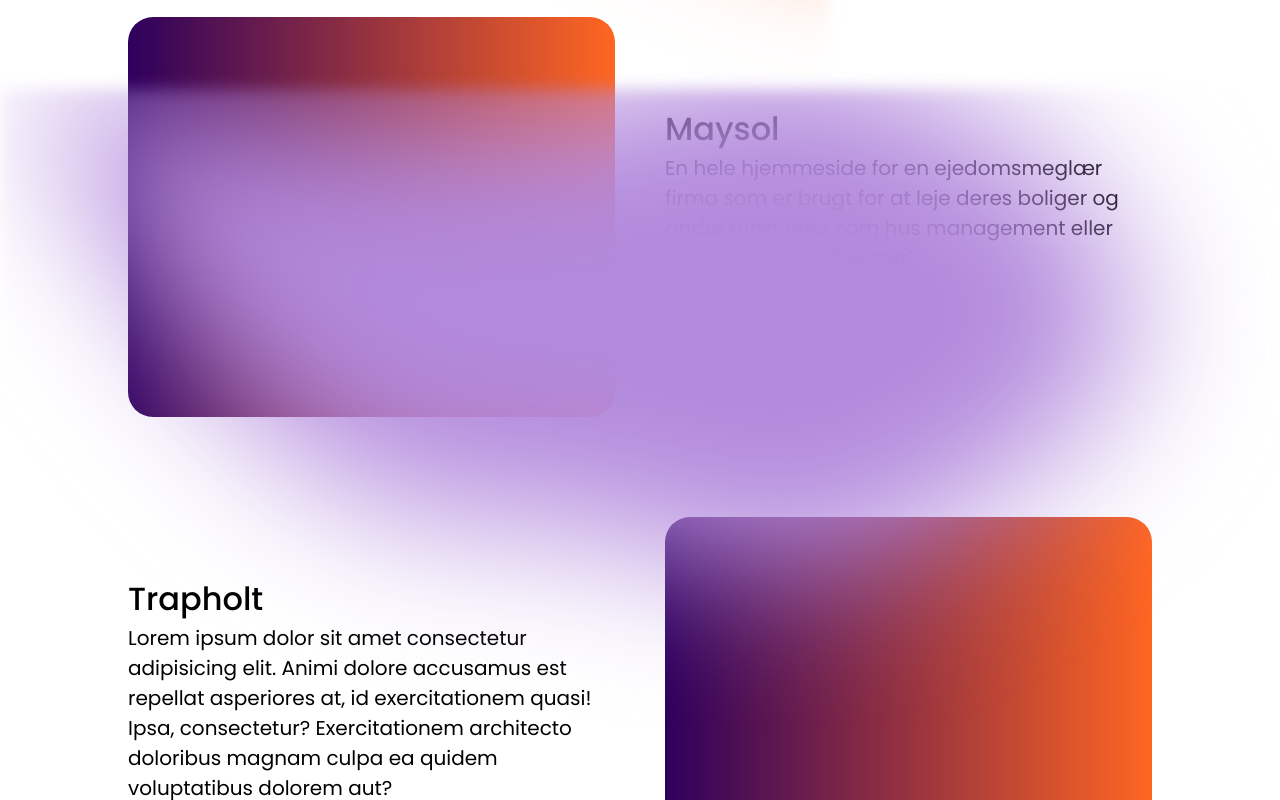
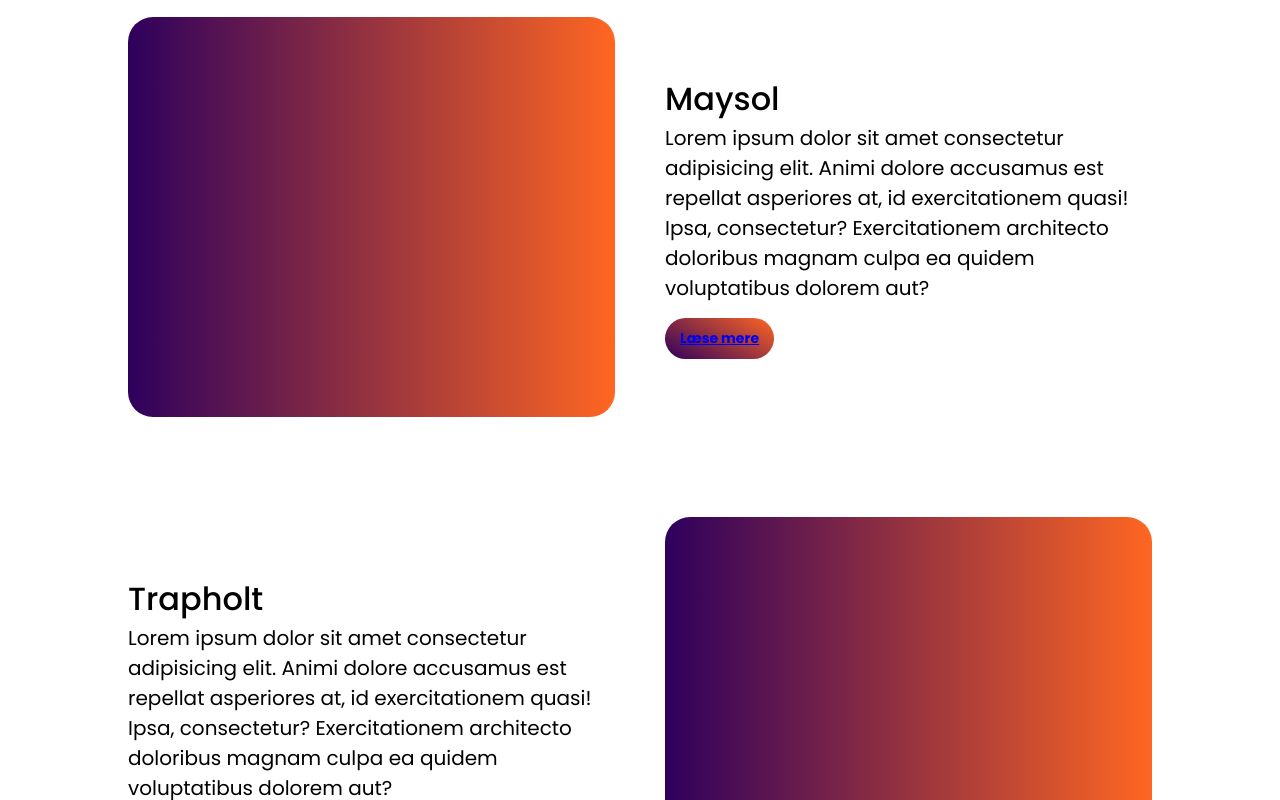
Before and after one commit to smw22/Portfolio, a Vue app in the folder Portfolio/: page / in a window 1280 px wide. Shown: the part 2200-3000 px from the top of the page. Built offline with nearby package versions, Linux system fonts and the light colour scheme.

Commit message:
object loop

```diff
--- a/Portfolio/package.json
+++ b/Portfolio/package.json
@@ -10,6 +10,7 @@
   },
   "dependencies": {
     "@vueuse/motion": "^2.1.0",
+    "firebase": "^10.11.0",
     "vue": "^3.4.21",
     "vue-router": "^4.3.0"
   },
--- a/Portfolio/src/components/FirstSection.vue
+++ b/Portfolio/src/components/FirstSection.vue
@@ -5,7 +5,7 @@
 <template>
     <div id="scrollToOne" class="container">
         <div class="blur-container">
-            <svg width="899" height="873" viewBox="0 0 899 873" fill="none" xmlns="http://www.w3.org/2000/svg" class="blur-svg-1">
+            <svg width="450" height="435" viewBox="0 0 899 873" fill="none" xmlns="http://www.w3.org/2000/svg" class="blur-svg-1">
             <g filter="url(#filter0_f_18_5)">
             <ellipse cx="309" cy="478" rx="440" ry="328" fill="#7E00FF"/>
             </g>
@@ -18,7 +18,7 @@
             </defs>
             </svg>
 
-            <svg width="954" height="733" viewBox="0 0 954 733" fill="none" xmlns="http://www.w3.org/2000/svg" class="blur-svg-2">
+            <svg width="425" height="350" viewBox="0 0 954 733" fill="none" xmlns="http://www.w3.org/2000/svg" class="blur-svg-2">
             <g filter="url(#filter0_f_18_7)">
             <path d="M746.772 639.194C657.568 690.752 332.168 476.616 150.942 342.151C350.621 370.945 433.017 241.672 459.907 172.303C486.797 102.935 884.135 203.623 940.735 458.035C997.336 712.447 858.278 574.746 746.772 639.194Z" fill="#FF7B40"/>
             </g>
@@ -31,7 +31,7 @@
             </defs>
             </svg>
 
-            <svg width="828" height="662" viewBox="0 0 828 662" fill="none" xmlns="http://www.w3.org/2000/svg" class="blur-svg-3">
+            <svg width="414" height="330" viewBox="0 0 828 662" fill="none" xmlns="http://www.w3.org/2000/svg" class="blur-svg-3">
             <g filter="url(#filter0_f_18_8)">
             <path d="M927.041 166.401C1224.71 163.174 1023.93 395.444 886.33 511.982C674.985 440.458 234.117 257.362 161.41 97.1707C70.5255 -103.069 565.212 -83.699 572.802 24.9541C580.392 133.607 554.948 170.435 927.041 166.401Z" fill="#F36F34"/>
             </g>
@@ -44,7 +44,7 @@
             </defs>
             </svg>
 
-            <svg width="1280" height="633" viewBox="0 0 1280 633" fill="none" xmlns="http://www.w3.org/2000/svg" class="blur-svg-4">
+            <svg width="640" height="315" viewBox="0 0 1280 633" fill="none" xmlns="http://www.w3.org/2000/svg" class="blur-svg-4">
             <g filter="url(#filter0_f_18_6)">
             <path d="M475.003 428.828C265.425 430.669 95.914 143.522 24 -27.5075C279.808 73.73 594.175 12.3739 736.975 -27.5075C879.776 -67.3889 1324.62 165.764 1032.85 374.375C741.085 582.985 736.975 426.527 475.003 428.828Z" fill="#B289DC"/>
             </g>
--- a/Portfolio/src/components/ThirdSection.vue
+++ b/Portfolio/src/components/ThirdSection.vue
@@ -1,28 +1,67 @@
 <script setup>
-// import { RouterLink } from "vue-router";
-// import{ ref, computed } from 'vue'
-// import getPortfolio from "@/modules/getPortfolio"
+import { RouterLink } from "vue-router";
+import{ ref, computed } from 'vue'
+import getPortfolio from "@/modules/getPortfolio"
 
-// const { portfolioItems } = getPortfolio()
+const { portfolioItems } = getPortfolio()
 
-//   let selectedCategory = ref("")
+  let selectedCategory = ref("")
 
-//   const filteredPortfolioItems = computed(() =>{
-//     if (selectedCategory.value == '') {
-//       return portfolioItems.value
-//     }
-//     else {
-//       return portfolioItems.value.filter(item => item.category == selectedCategory.value)
-//     }
-//   })
+  const filteredPortfolioItems = computed(() =>{
+    if (selectedCategory.value == '') {
+      return portfolioItems.value
+    }
+    else {
+      return portfolioItems.value.filter(item => item.category == selectedCategory.value)
+    }
+  });
+
+  const toggleActive = (item) => {
+  item.active = !item.active;
+  };
+
 </script>
 
 <template>
     <div id="scrollToThree" class="third-container">
         <h1 class="projects-title">Projekter</h1>
+
         <div class="projects">
 
-            <div class="project-1 project">
+            <div v-for="(portfolioItem, index) in filteredPortfolioItems" :key="portfolioItem.id" class="project" :class="{ 'reverse': index % 2 !== 0 }">
+
+                <div class="project-image">
+                    <!-- <img :src="portfolioItem.image" alt=""> -->
+                </div>
+                <div class="project-text">
+                    <h1 class="project-title">{{ portfolioItem.title }}</h1>
+                    <div class="project-description">
+                        {{ portfolioItem.description }}
+                    </div>
+                    <button class="project-button">
+                        <router-link :to="`/projects/${portfolioItem.id}`">
+                            Læse mere
+                        </router-link>
+                    </button>
+                </div>
+
+                <!-- <h2>{{ portfolioItem.title }}</h2>
+                <p>{{ portfolioItem.description }}</p>
+                <p :class="portfolioItem.category">{{ portfolioItem.category }}</p>
+                <router-link :to="`/projects/${portfolioItem.id}`">
+                Go to Portfolio items
+                </router-link>
+
+                <div v-if="portfolioItem.link">
+                <a :href="portfolioItem.link">Link</a>
+                </div>
+                <div v-else>
+
+                </div> -->
+
+            </div>
+
+            <!-- <div class="project-1 project">
                 <div class="project-image">
 
                 </div>
@@ -88,7 +127,7 @@
                     </div>
                     <button class="project-button">Læse mere</button>
                 </div>
-            </div>
+            </div> -->
 
         </div>
     </div>
@@ -113,6 +152,9 @@
             gap: 50px;
             justify-content: space-between;
             align-items: center;
+            &.reverse {
+                flex-direction: row-reverse; // This will reverse the flex direction for even projects
+            }
                 .project-image{
                     width: 600px;
                     height: 400px;
--- a/Portfolio/src/modules/getPortfolio.js
+++ b/Portfolio/src/modules/getPortfolio.js
@@ -15,14 +15,14 @@ const getPortfolioItems = () => {
         description: 'Lorem ipsum dolor sit amet consectetur adipisicing elit. Animi dolore accusamus est repellat asperiores at, id exercitationem quasi! Ipsa, consectetur? Exercitationem architecto doloribus magnam culpa ea quidem voluptatibus dolorem aut?',
         button: 'Læse mere',
         image: image1,
-        category: web,
+        category: "web",
         },
         {
         id: 2,
         title: 'Trapholt',
         description: 'Lorem ipsum dolor sit amet consectetur adipisicing elit. Animi dolore accusamus est repellat asperiores at, id exercitationem quasi! Ipsa, consectetur? Exercitationem architecto doloribus magnam culpa ea quidem voluptatibus dolorem aut?',
         image: image2,
-        category: web,
+        category: "web",
         },
         {
         id: 3,
@@ -30,7 +30,7 @@ const getPortfolioItems = () => {
         description: 'Lorem ipsum dolor sit amet consectetur adipisicing elit. Animi dolore accusamus est repellat asperiores at, id exercitationem quasi! Ipsa, consectetur? Exercitationem architecto doloribus magnam culpa ea quidem voluptatibus dolorem aut?',
         button: 'Læse mere',
         image: image3,
-        category: design,
+        category: "design",
         },
         {
         id: 4,
@@ -38,7 +38,7 @@ const getPortfolioItems = () => {
         description: 'Lorem ipsum dolor sit amet consectetur adipisicing elit. Animi dolore accusamus est repellat asperiores at, id exercitationem quasi! Ipsa, consectetur? Exercitationem architecto doloribus magnam culpa ea quidem voluptatibus dolorem aut?',
         button: 'Læse mere',
         image: image4,
-        category: web,
+        category: "web",
         },
         {
         id: 5,
@@ -46,7 +46,7 @@ const getPortfolioItems = () => {
         description: 'Lorem ipsum dolor sit amet consectetur adipisicing elit. Animi dolore accusamus est repellat asperiores at, id exercitationem quasi! Ipsa, consectetur? Exercitationem architecto doloribus magnam culpa ea quidem voluptatibus dolorem aut?',
         button: 'Læse mere',
         image: image5,
-        category: design,
+        category: "design",
         }
     ])
 
--- a/Portfolio/src/views/PortfolioProjectsView.vue
+++ b/Portfolio/src/views/PortfolioProjectsView.vue
@@ -0,0 +1,6 @@
+<template>
+    <div>test</div>
+</template>
+
+<script>
+</script>
```
Also changed, not shown: Portfolio/firebase.json (added), 2 other files (tests, documents, lock files or other folders).
